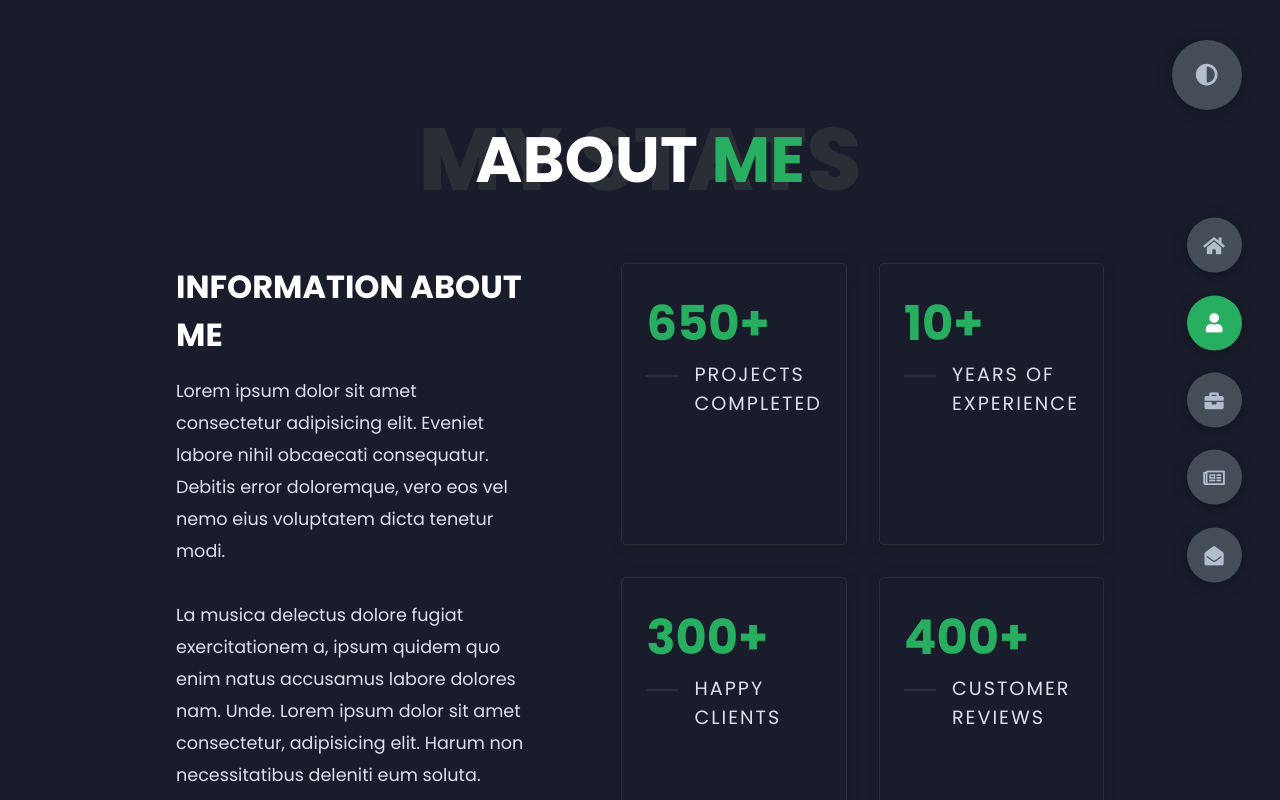
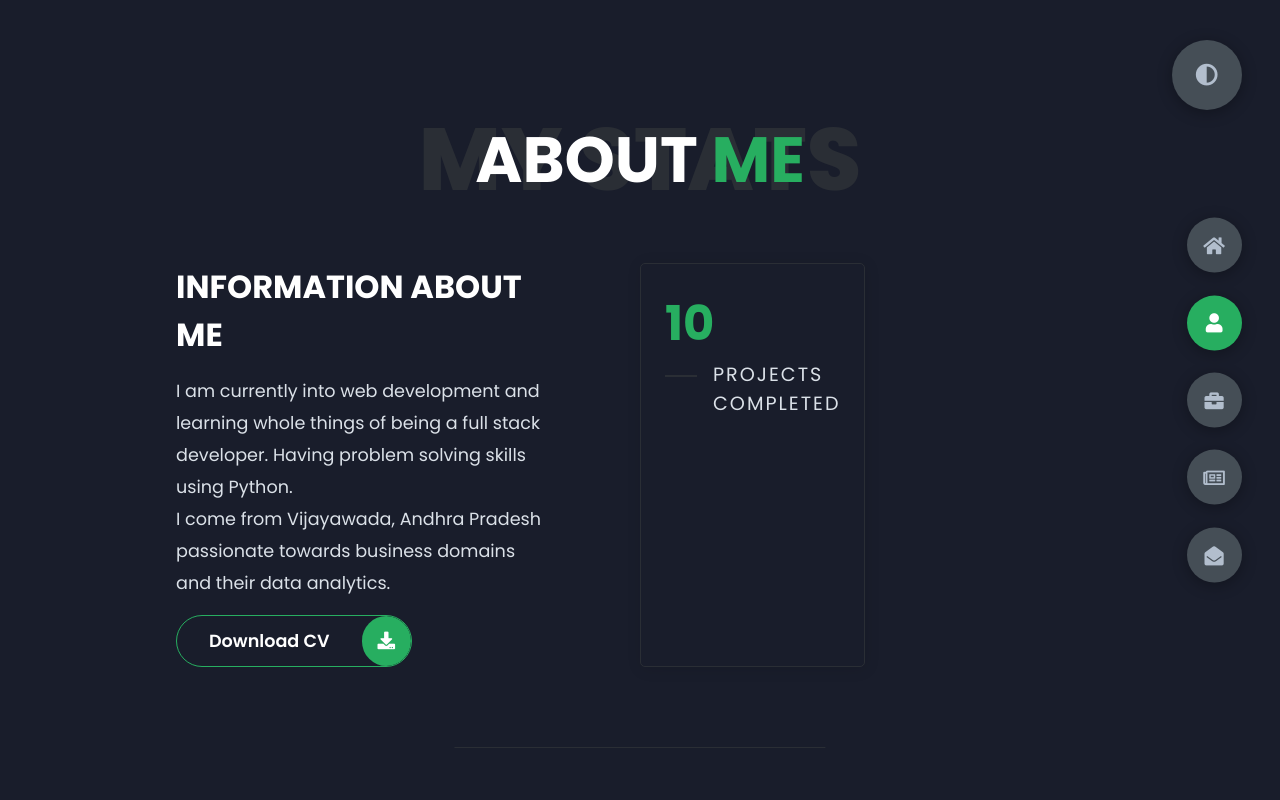
Before and after one commit to JyothiSwaroop07/VAC-WEBPAGE, a plain HTML site: page RA2111027010076/index.html in a window 1280 px wide. Both pictures are taken after a click on the element 1214 px from the left and 322 px from the top of the page. Shown: the top 800 px of the page. Drawn offline with Linux system fonts and the light colour scheme.

Commit message:
aboutme-items-and-skills-changed

```diff
--- a/RA2111027010076/index.html
+++ b/RA2111027010076/index.html
@@ -26,9 +26,9 @@
                     A Web Developer.
                 </h1>
                 <p>
-                    I'm a Web Developer, I love to create beautiful and functional websites.
-                    Lorem ipsum dolor sit amet consectetur adipisicing elit. Officia, libero?
-                    Lorem ipsum dolor sit amet consectetur adipisicing elit. Neque blanditiis sed aut!
+                    Hi, I am a under-graduate student pursuing my B.Tech in CSE with specialization in Big-Data-Analytics
+                    from SRM Institute of Science and Technology, Chennai. </br>
+                    I am also a fellow at CCBP 4.0 academy learning the advanced 4.0 technologies and making some cool projects.
                 </p>
                 <div class="btn-con">
                     <a href="" class="main-btn">
@@ -48,13 +48,8 @@
                 <div class="left-about">
                     <h4>Information About me</h4>
                     <p>
-                        Lorem ipsum dolor sit amet consectetur adipisicing elit.
-                        Eveniet labore nihil obcaecati consequatur. Debitis error doloremque,
-                        vero eos vel nemo eius voluptatem dicta tenetur modi. <br /> <br /> La musica
-                        delectus dolore fugiat exercitationem a,
-                        ipsum quidem quo enim natus accusamus labore dolores nam. Unde.
-                        Lorem ipsum dolor sit amet consectetur, adipisicing elit.
-                        Harum non necessitatibus deleniti eum soluta.
+                       I am currently into web development and learning whole things of being a full stack developer. Having problem solving skills using Python.</br>
+                       I come from Vijayawada, Andhra Pradesh passionate towards business domains and their data analytics.
                     </p>
                     <div class="btn-con">
                         <a href="#" class="main-btn">
@@ -66,28 +61,11 @@
                 <div class="right-about">
                     <div class="about-item">
                         <div class="abt-text">
-                            <p class="large-text">650+</p>
+                            <p class="large-text">10</p>
                             <p class="small-text">Projects <br /> Completed</p>
                         </div>
                     </div>
-                    <div class="about-item">
-                        <div class="abt-text">
-                            <p class="large-text">10+</p>
-                            <p class="small-text">Years of <br /> experience</p>
-                        </div>
-                    </div>
-                    <div class="about-item">
-                        <div class="abt-text">
-                            <p class="large-text">300+</p>
-                            <p class="small-text">Happy <br /> Clients</p>
-                        </div>
-                    </div>
-                    <div class="about-item">
-                        <div class="abt-text">
-                            <p class="large-text">400+</p>
-                            <p class="small-text">Customer <br /> reviews</p>
-                        </div>
-                    </div>
+
                 </div>
             </div>
             <div class="about-stats">
@@ -121,7 +99,7 @@
                         </div>
                     </div>
                     <div class="progress-bar">
-                        <p class="prog-title">ReactJS</p>
+                        <p class="prog-title">BootStrap</p>
                         <div class="progress-con">
                             <p class="prog-text">75%</p>
                             <div class="progress">
@@ -130,9 +108,9 @@
                         </div>
                     </div>
                     <div class="progress-bar">
-                        <p class="prog-title">NodeJS</p>
+                        <p class="prog-title">SqLite</p>
                         <div class="progress-con">
-                            <p class="prog-text">87%</p>
+                            <p class="prog-text">70%</p>
                             <div class="progress">
                                 <span class="node"></span>
                             </div>
```
